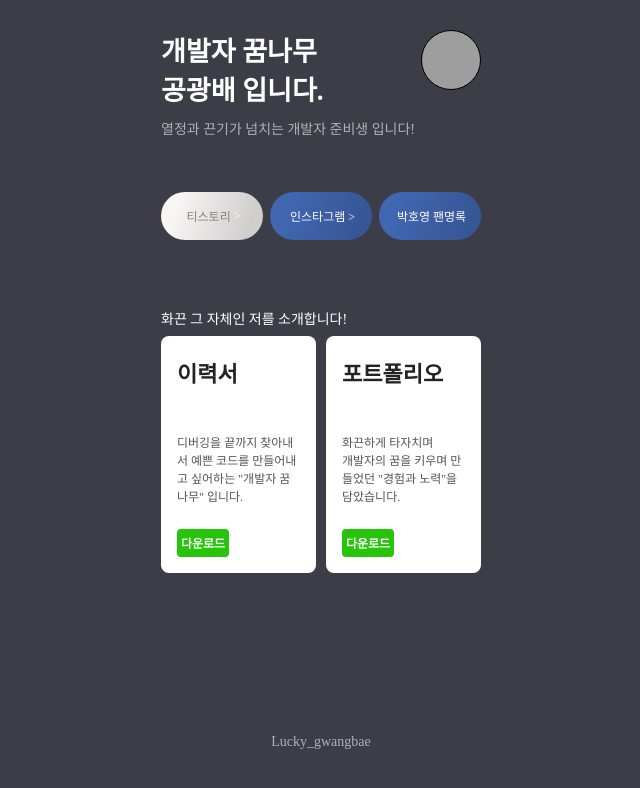
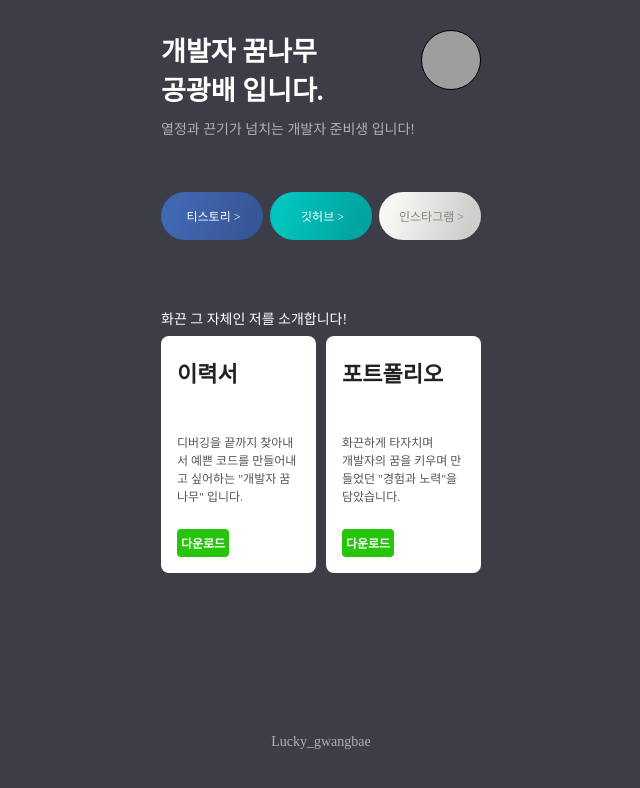
Before and after one commit to LuckyGwangbae/profile2, a plain HTML site: page index.html in a window 1280 px wide. Shown: the whole page, without its empty margins (319-959 px from the left). Drawn offline with Linux system fonts and the light colour scheme; grey boxes are pictures that could not be loaded; a web font is replaced by a local one.

Commit message:
Add files via upload
인스타그램, 깃허브, 티스토리 사이트 수정

```diff
--- a/index.html
+++ b/index.html
@@ -22,10 +22,13 @@
             <div class="profile"></div>
         </div>
         <div class="minis">
-            <a class="notion" target="_blank" href="https://allforone-oneforall.tistory.com/"> 티스토리 <span
-                    style="color:#FFFFFF">></span></a>
-            <a class="facebook" target="_blank" href=""> 인스타그램 ></a>
-            <a class="facebook" target="_blank" href="https://luckygwangbae.github.io/homework/"> 박호영 팬명록</a>
+            <a class="Tstory" target="_blank" href="https://www.instagram.com/"> 티스토리 ><span
+                    style="color:#ffff"></span></a>
+            <a class="Github" target="_blank" href="https://www.instagram.com/"> 깃허브 ><span
+                    style="color:#ffff"></span></a>
+            <a class="instagram" target="_blank" href="https://www.instagram.com/"> 인스타그램 ><span
+                    style="color:#ffff"></span></a>
+
         </div>
         <div style="color:#FFFFFF;width: 320px;font-size: 14px;margin-bottom: 8px;"> 화끈 그 자체인 저를 소개합니다!</div>
         <div class="bigs">
--- a/stytle.css
+++ b/stytle.css
@@ -70,19 +70,19 @@
             white-space: pre-wrap;
         }
 
-        .notion {
+        .instagram {
             background: linear-gradient(287.96deg, rgba(0, 0, 0, 0.16) 15.1%, rgba(0, 0, 0, 0) 83.32%), #F7F6F3;
             color: #84827D;
         }
 
-        .brunch {
+        .Github {
             background: linear-gradient(287.96deg, rgba(0, 0, 0, 0.16) 15.1%, rgba(0, 0, 0, 0) 83.32%), #02C3BD;
             color: #FFFFFF;
         }
 
-        .facebook {
+        .Tstory {
             background: linear-gradient(287.96deg, rgba(0, 0, 0, 0.16) 15.1%, rgba(0, 0, 0, 0) 83.32%), #4167B3;
-            color: #FFFFFF;
+            color: white;
         }
 
         .wrap {
```
